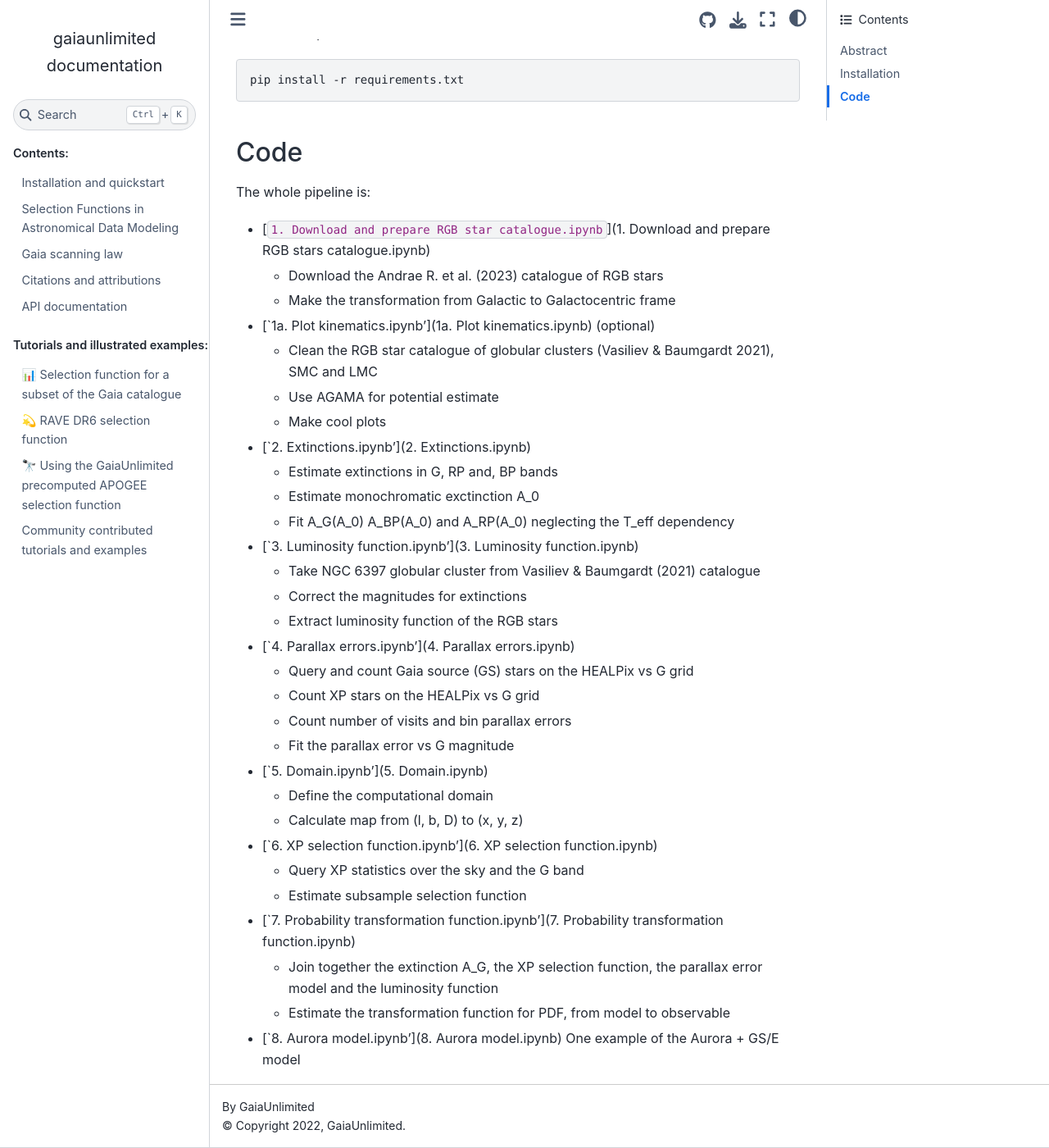
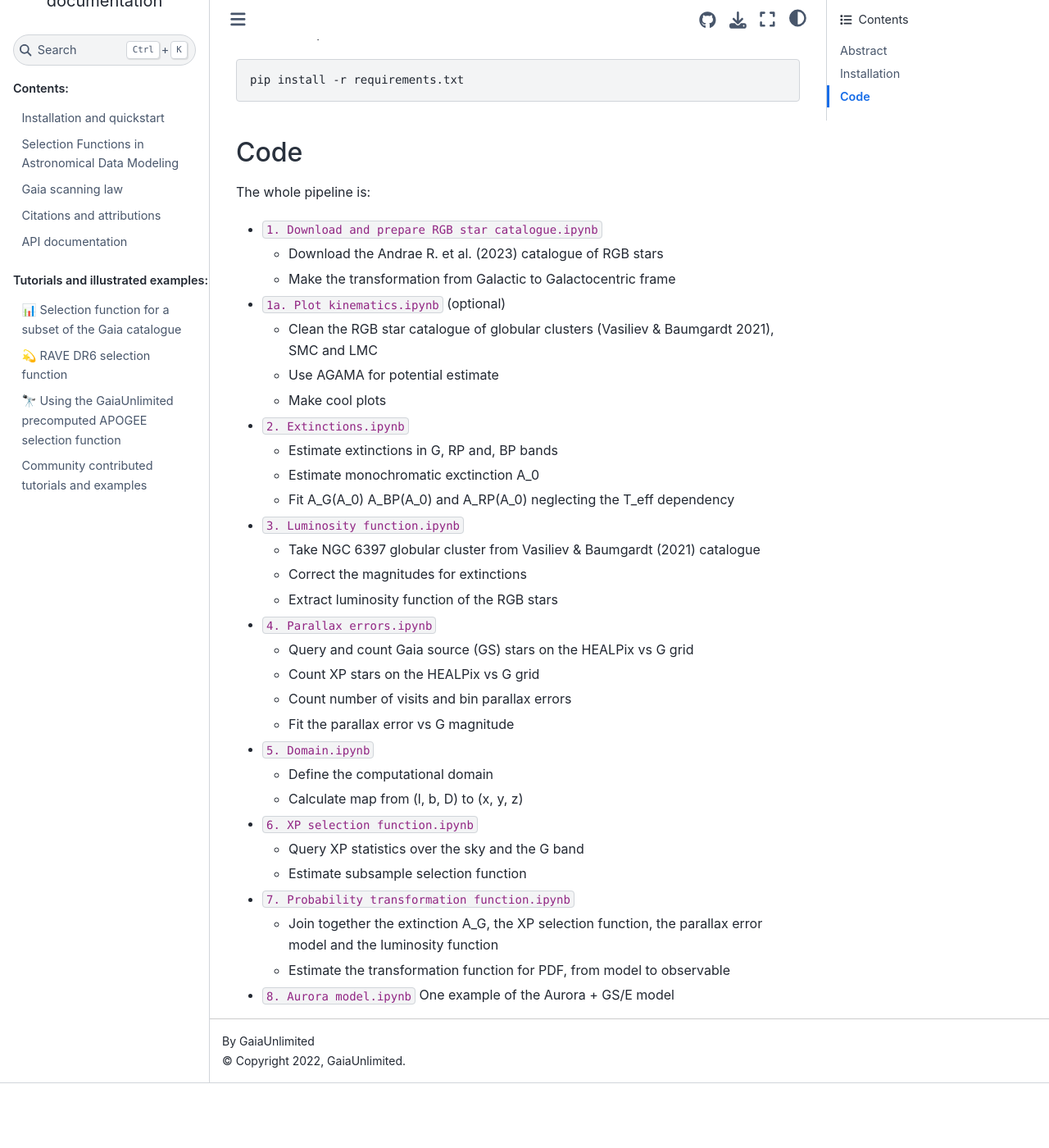
Before and after one commit to gaia-unlimited/gaiaunlimited, a Sphinx documentation site: the page built from docs/notebooks/Aurora/README.md, in a window 1280 px wide and 1400 px high, scrolled down 507 px. Shown: the whole window at 82% size. Built offline with Sphinx 7.4.7 and the Sphinx Book theme 1.1.4, drawn with Linux system fonts in a browser that asks for light colours; pages that are not in the unit, such as notebooks, are missing from menus; after the commit the page ends 1828 px from its top, so only the background shows below that; some of the changed lines change nothing that is shown.

Commit message:
Minor fix

```diff
--- a/docs/notebooks/Aurora/README.md
+++ b/docs/notebooks/Aurora/README.md
@@ -23,34 +23,34 @@
 
 The whole pipeline is:
 
-- [`1. Download and prepare RGB star catalogue.ipynb`](1. Download and prepare RGB stars catalogue.ipynb)
+- `1. Download and prepare RGB star catalogue.ipynb`
   - Download the Andrae R. et al. (2023) catalogue of RGB stars
   - Make the transformation from Galactic to Galactocentric frame
-- [`1a. Plot kinematics.ipynb'](1a. Plot kinematics.ipynb) (optional)
+- `1a. Plot kinematics.ipynb` (optional)
   - Clean the RGB star catalogue of globular clusters (Vasiliev & Baumgardt 2021), SMC and LMC
   - Use AGAMA for potential estimate
   - Make cool plots
-- [`2. Extinctions.ipynb'](2. Extinctions.ipynb)
+- `2. Extinctions.ipynb`
   - Estimate extinctions in G, RP and, BP bands
   - Estimate monochromatic exctinction A_0
   - Fit A_G(A_0) A_BP(A_0) and A_RP(A_0) neglecting the T_eff dependency
-- [`3. Luminosity function.ipynb'](3. Luminosity function.ipynb)
+- `3. Luminosity function.ipynb`
   - Take NGC 6397 globular cluster from Vasiliev & Baumgardt (2021) catalogue
   - Correct the magnitudes for extinctions
   - Extract luminosity function of the RGB stars
-- [`4. Parallax errors.ipynb'](4. Parallax errors.ipynb)
+- `4. Parallax errors.ipynb`
   - Query and count Gaia source (GS) stars on the HEALPix vs G grid
   - Count XP stars on the HEALPix vs G grid
   - Count number of visits and bin parallax errors
   - Fit the parallax error vs G magnitude
-- [`5. Domain.ipynb'](5. Domain.ipynb)
+- `5. Domain.ipynb`
   - Define the computational domain
   - Calculate map from (l, b, D) to (x, y, z)
-- [`6. XP selection function.ipynb'](6. XP selection function.ipynb)
+- `6. XP selection function.ipynb`
   - Query XP statistics over the sky and the G band
   - Estimate subsample selection function
-- [`7. Probability transformation function.ipynb'](7. Probability transformation function.ipynb)
+- `7. Probability transformation function.ipynb`
   - Join together the extinction A_G, the XP selection function, the parallax error model and the luminosity function
   - Estimate the transformation function for PDF, from model to observable
-- [`8. Aurora model.ipynb'](8. Aurora model.ipynb)
+- `8. Aurora model.ipynb`
   One example of the Aurora + GS/E model
```
